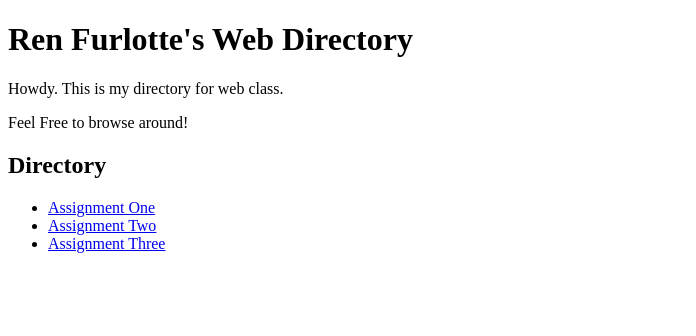
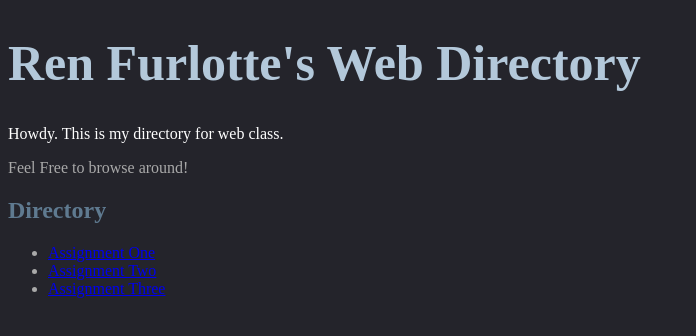
Before and after one commit to furlotteren/web-one, a plain HTML site: page index.html in a window 1280 px wide. Shown: the whole page, without its empty margins (0-696 px from the left). Drawn offline with Linux system fonts and the light colour scheme.

Commit message:
Add files via upload

```diff
--- /dev/null
+++ b/css/style.css
@@ -0,0 +1,26 @@
+body {
+    background-color: #24242b;
+}
+
+H1 {
+    color:#b3c8da;
+    font-size: 50px;
+
+}
+
+H2 {
+    color:#5f7a90;
+}
+
+p {
+    color:darkgray;
+}
+
+
+.white-text {
+    color: white;
+}
+
+li {
+    color: darkgrey
+}
--- a/index.html
+++ b/index.html
@@ -3,7 +3,7 @@
     <head>
         <meta charset="UTF-8" />
         <title>Ren Furlotte</title>
-        <link rel= "stylesheet" href= "css/Style.css" />
+        <link rel=stylesheet href="css/style.css"/>
     </head>
     <body>
         <h1>Ren Furlotte's Web Directory</h1>
```
